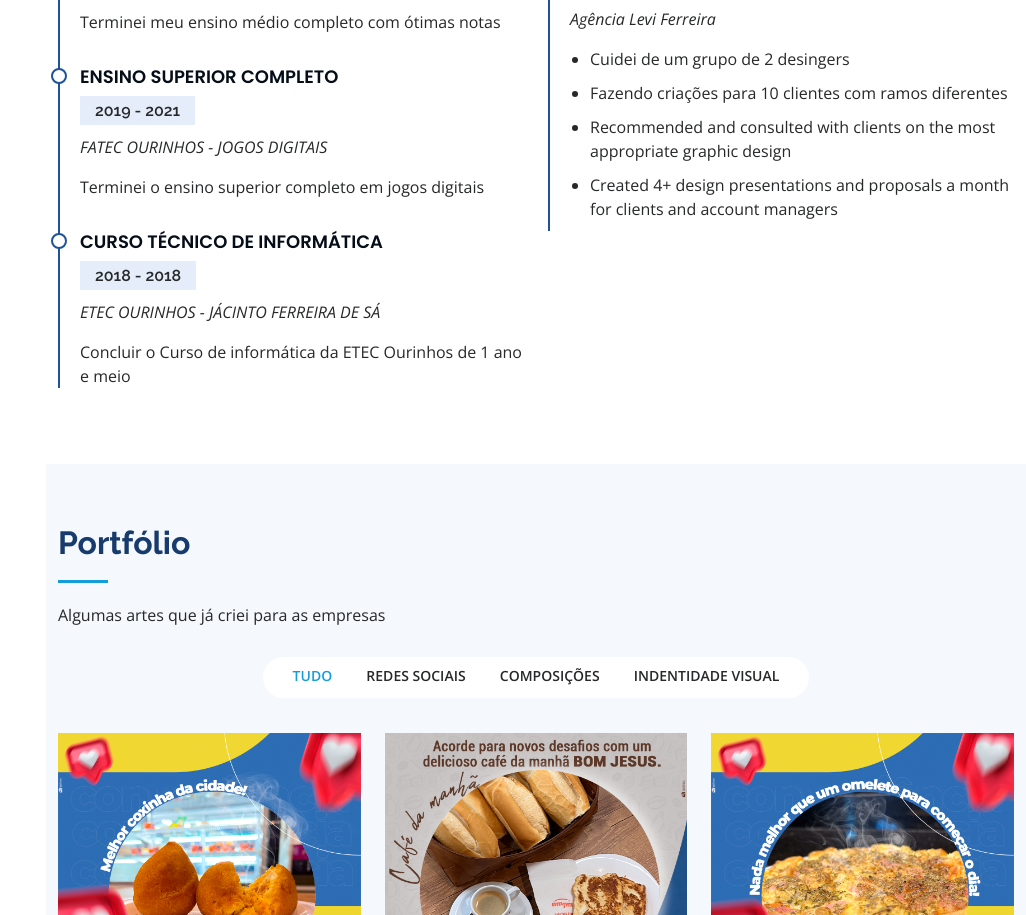
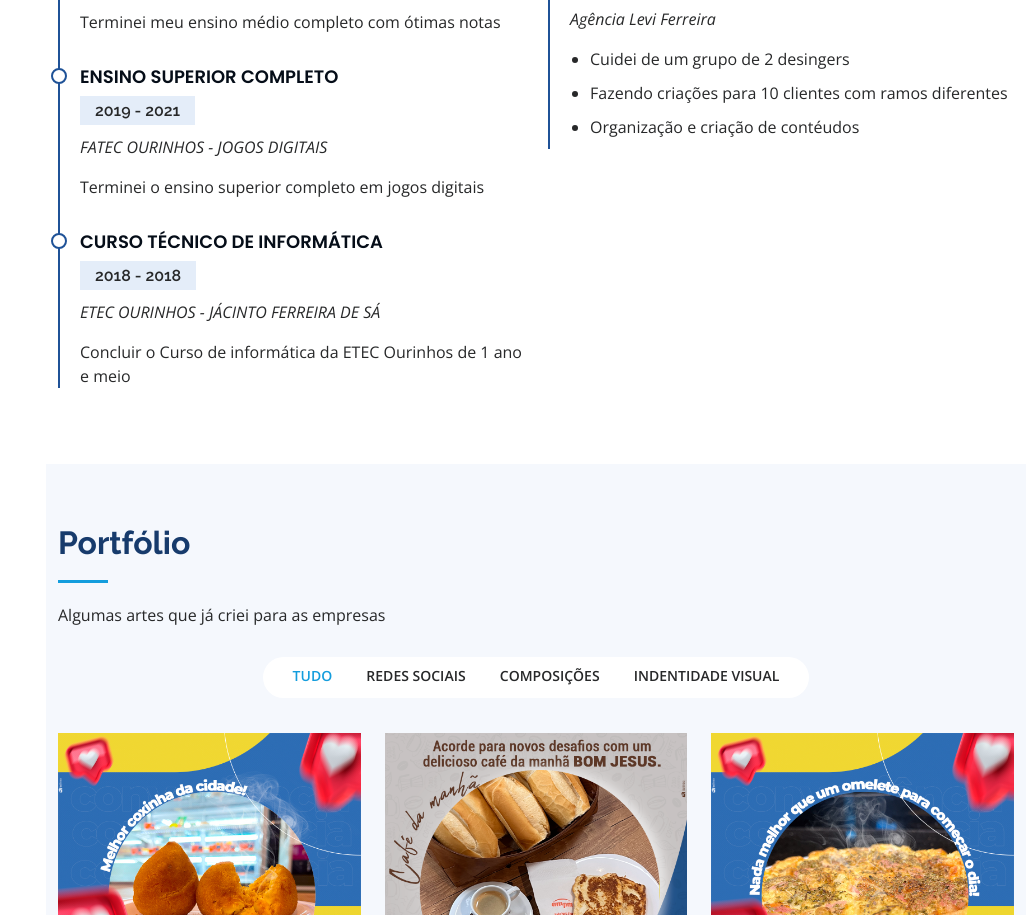
Before and after one commit to srartz/Portfolio, a plain HTML site: page index.html in a window 1280 px wide. Shown: the part 2625-3540 px from the top of the page, without its empty margins (254-1280 px from the left). Drawn offline with nearby package versions, Linux system fonts and the light colour scheme.

Commit message:
Arrumar Escrita

```diff
--- a/index.html
+++ b/index.html
@@ -254,8 +254,7 @@
               <ul>
                 <li>Cuidei de um grupo de 2 desingers</li>
                 <li>Fazendo criações para 10 clientes com ramos diferentes </li>
-                <li>Recommended and consulted with clients on the most appropriate graphic design</li>
-                <li>Created 4+ design presentations and proposals a month for clients and account managers</li>
+                <li>Organização e criação de contéudos</li>
               </ul>
             </div>
           </div>
```
